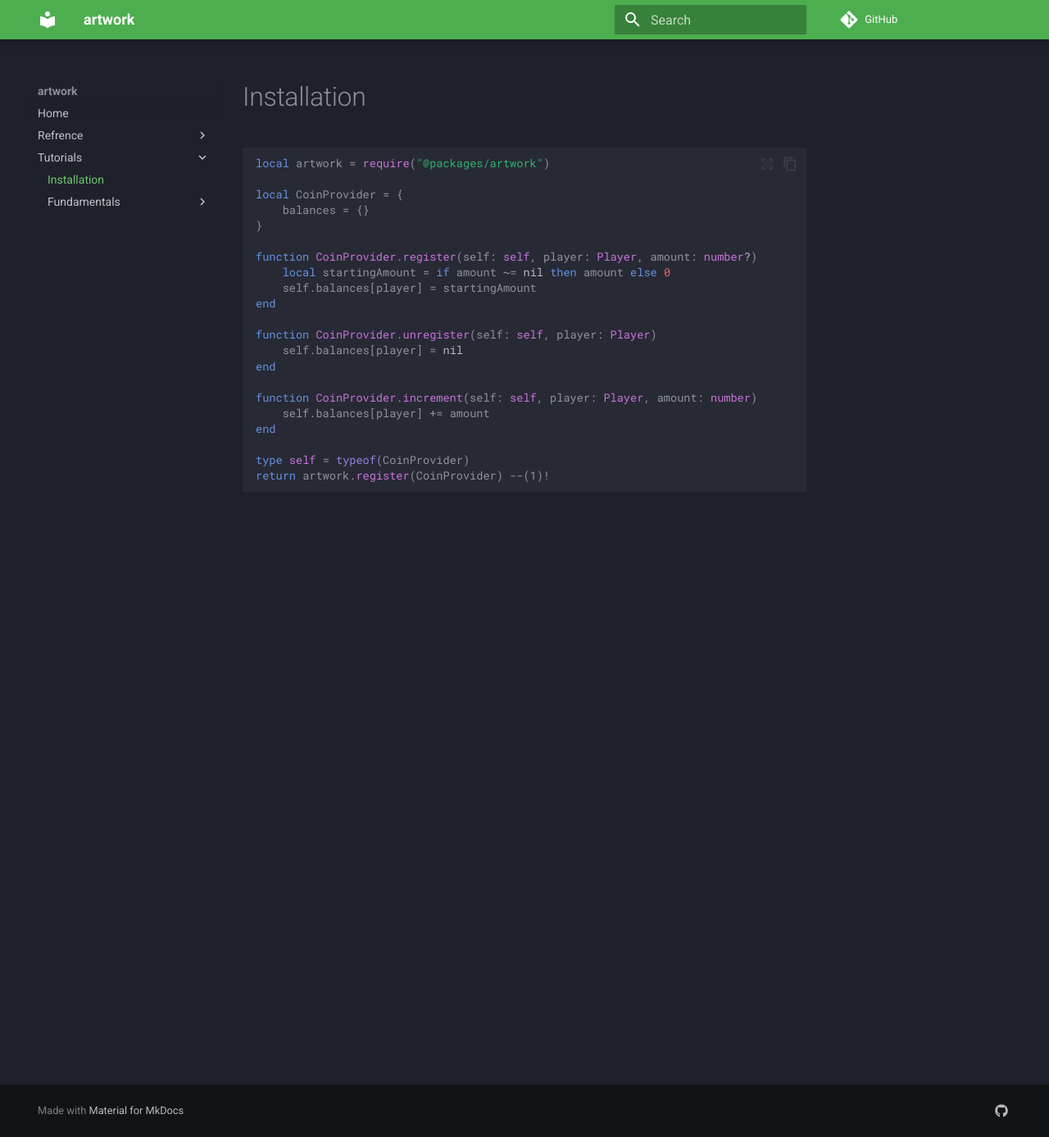
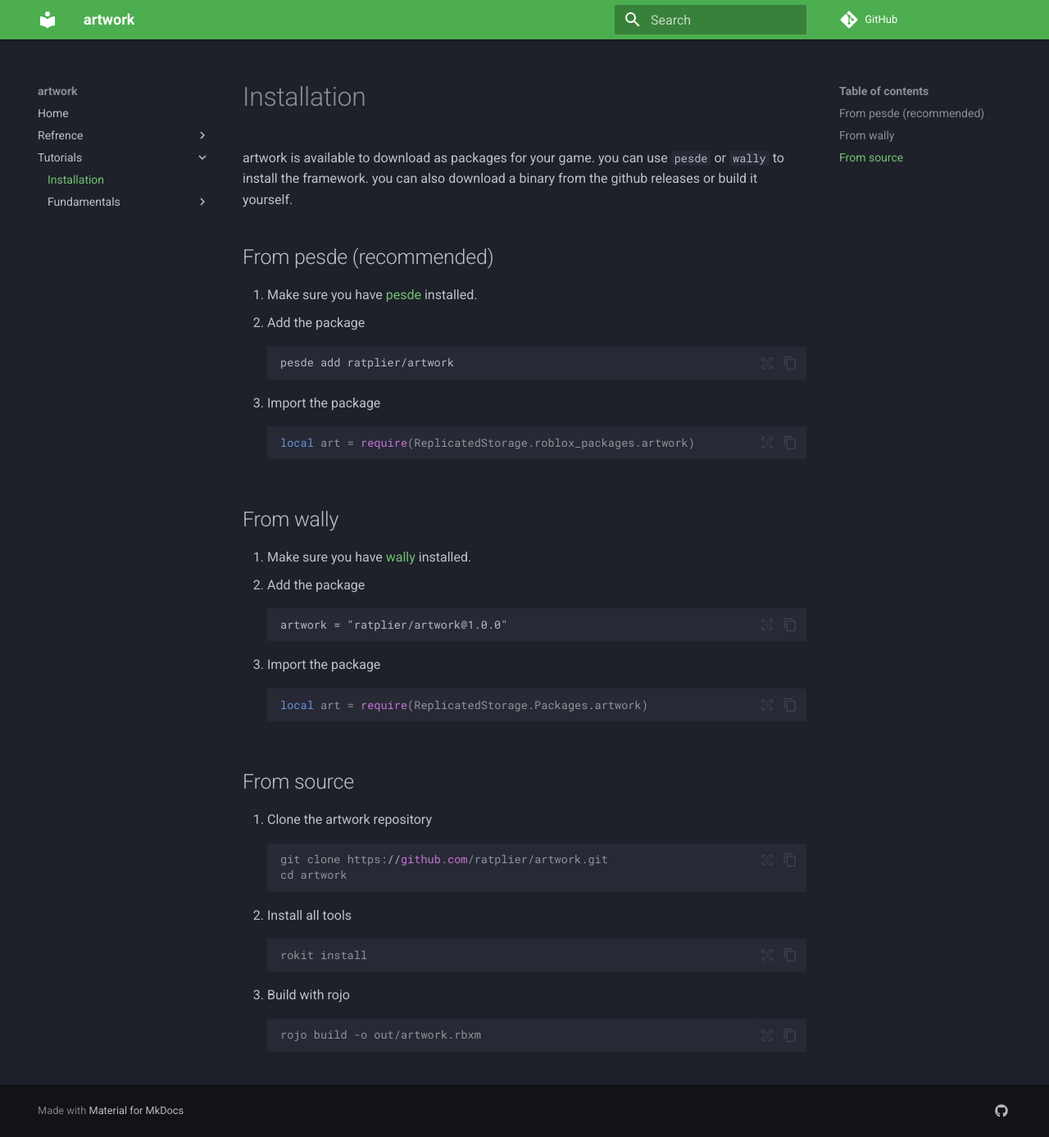
Before and after one commit to ratplier/artwork, an MkDocs documentation site: the page built from docs/tutorials/installation.md, in a window 1280 px wide and 1387 px high. Shown: the whole window at 82% size. Built offline with MkDocs 1.6.1 and Material for MkDocs 9.7.7, drawn with Linux system fonts in a browser that asks for light colours; comment, search, counter and statistics services are not loaded.

Commit message:
feat(docs): add installation guide

````diff
--- a/docs/tutorials/installation.md
+++ b/docs/tutorials/installation.md
@@ -1,24 +1,40 @@
+artwork is available to download as packages for your game.
+you can use `pesde` or `wally` to install the framework.
+you can also download a binary from the github releases or build it yourself.
 
-```luau
-local artwork = require("@packages/artwork")
+## From pesde (recommended)
+1. Make sure you have [pesde](https://pesde.dev) installed.
+2. Add the package
+    ```
+    pesde add ratplier/artwork
+    ```
+3. Import the package
+    ```luau
+    local art = require(ReplicatedStorage.roblox_packages.artwork)
+    ```
 
-local CoinProvider = {
-    balances = {}
-}
+## From wally
+1. Make sure you have [wally](https://wally.run) installed.
+2. Add the package
+    ```
+    artwork = "ratplier/artwork@1.0.0"
+    ```
+3. Import the package
+    ```luau
+    local art = require(ReplicatedStorage.Packages.artwork)
+    ```
 
-function CoinProvider.register(self: self, player: Player, amount: number?)
-    local startingAmount = if amount ~= nil then amount else 0
-    self.balances[player] = startingAmount
-end
-
-function CoinProvider.unregister(self: self, player: Player)
-    self.balances[player] = nil
-end
-
-function CoinProvider.increment(self: self, player: Player, amount: number)
-    self.balances[player] += amount
-end
-
-type self = typeof(CoinProvider)
-return artwork.register(CoinProvider) --(1)!
-```
+## From source
+1. Clone the artwork repository
+    ```luau
+    git clone https://github.com/ratplier/artwork.git
+    cd artwork
+    ```
+2. Install all tools
+    ```luau
+    rokit install
+    ```
+3. Build with rojo
+    ```luau
+    rojo build -o out/artwork.rbxm
+    ```
````
